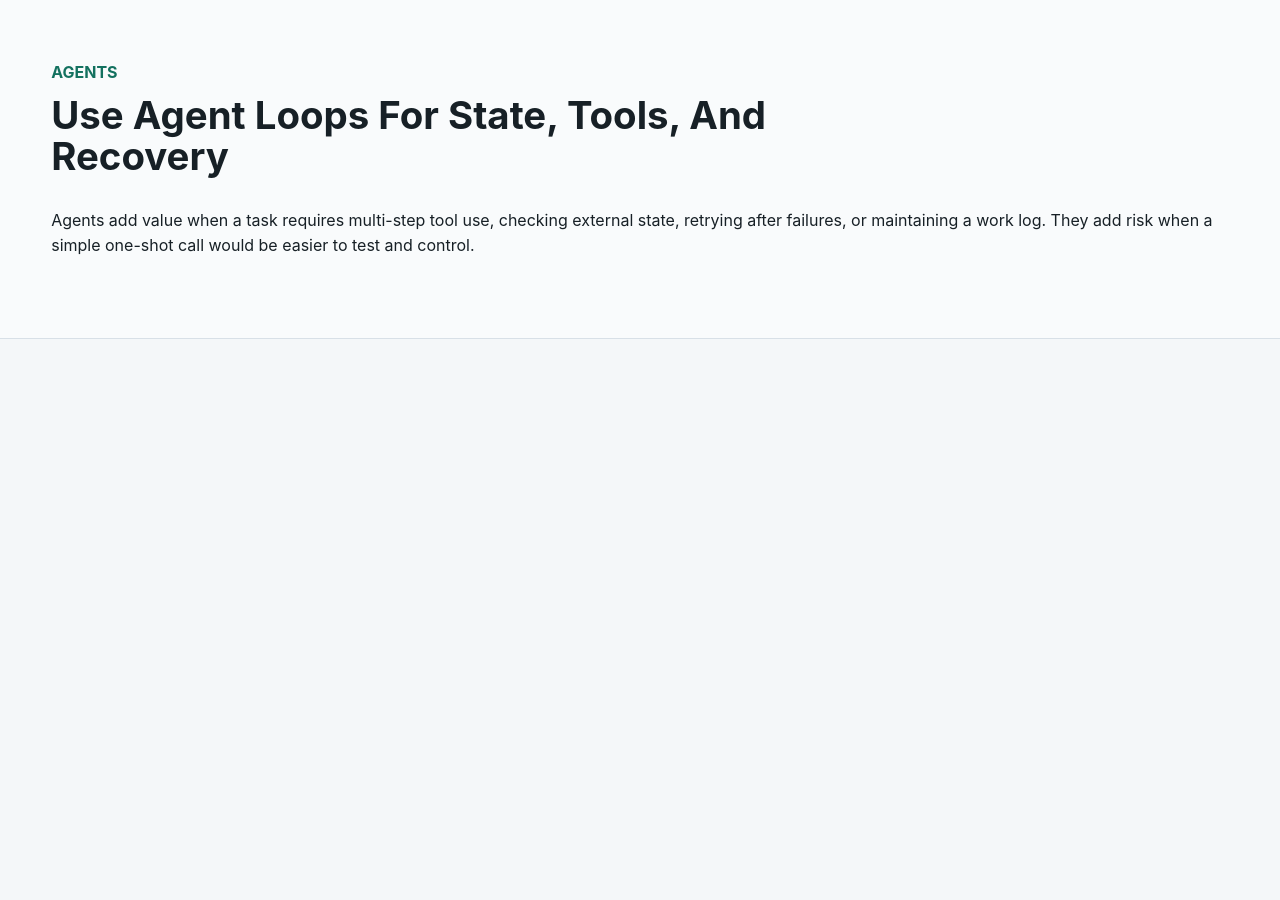
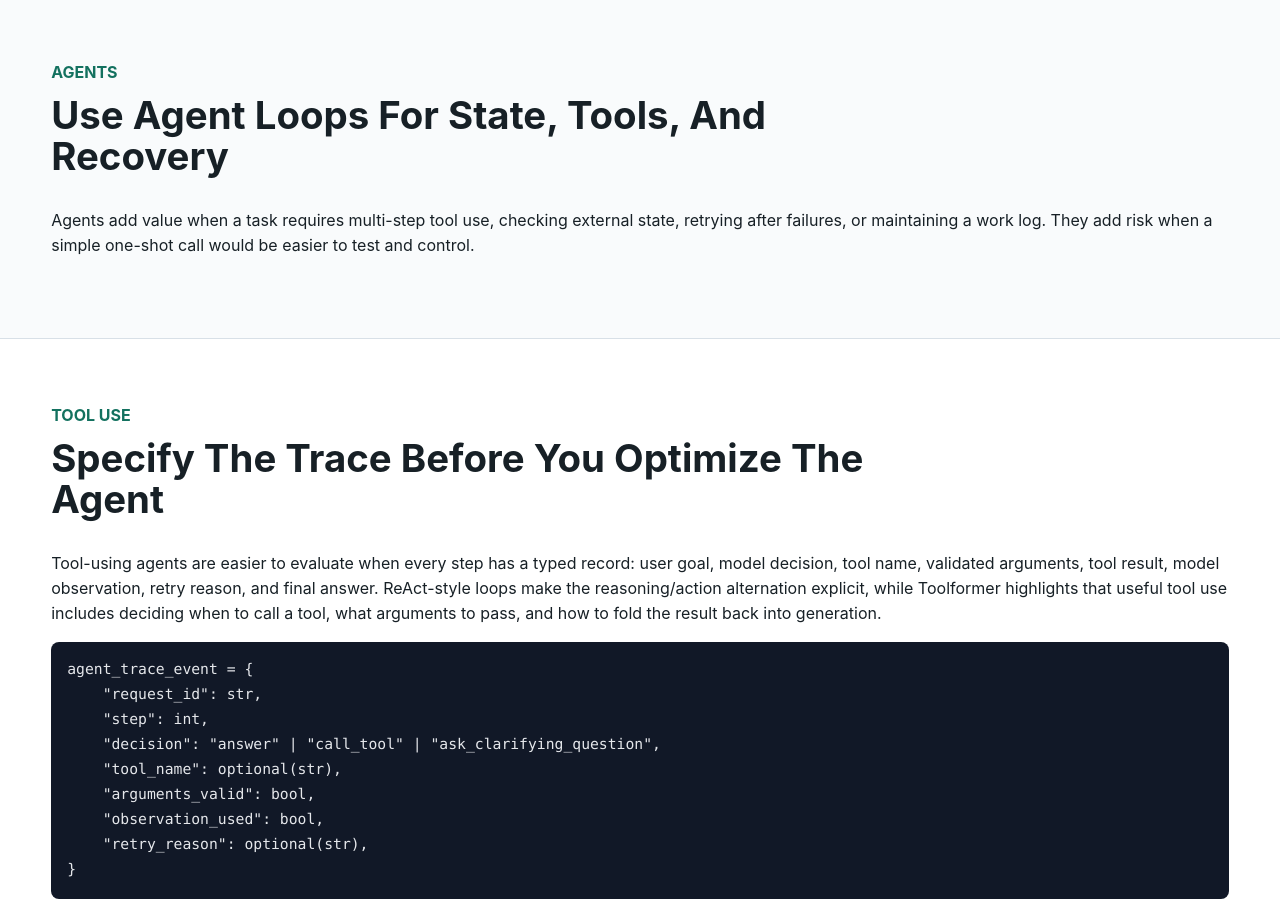
Before and after one commit to kennethli319/kennethli319.github.io, a Jekyll site: the page llm-ml-course/lessons/finetuning-rag-agents.html, which Jekyll copies as it is, in a window 1280 px wide and 900 px high, scrolled down 2066 px. Built offline with Jekyll 4.4.1, drawn with Linux system fonts in a browser that asks for light colours; before the commit the page ends 2405 px from its top, so only the background shows below that; some of the changed text lies outside the part shown.

Commit message:
Sync LLM course agent trace drill

```diff
--- a/llm-ml-course/lessons/finetuning-rag-agents.html
+++ b/llm-ml-course/lessons/finetuning-rag-agents.html
@@ -14,6 +14,7 @@
       <a href="#preference">Preference</a>
       <a href="#rag">RAG</a>
       <a href="#agents">Agents</a>
+      <a href="#tool-traces">Tool Traces</a>
     </nav>
     <p class="eyebrow">Module 09</p>
     <h1>Fine-Tuning, RAG, And Agents</h1>
@@ -93,6 +94,44 @@
         add risk when a simple one-shot call would be easier to test and control.
       </p>
     </section>
+
+    <section id="tool-traces" class="band">
+      <div class="section-head">
+        <p class="eyebrow">Tool Use</p>
+        <h2>Specify The Trace Before You Optimize The Agent</h2>
+      </div>
+      <p>
+        Tool-using agents are easier to evaluate when every step has a typed
+        record: user goal, model decision, tool name, validated arguments, tool
+        result, model observation, retry reason, and final answer. ReAct-style
+        loops make the reasoning/action alternation explicit, while Toolformer
+        highlights that useful tool use includes deciding when to call a tool,
+        what arguments to pass, and how to fold the result back into generation.
+      </p>
+      <pre><code>agent_trace_event = {
+    "request_id": str,
+    "step": int,
+    "decision": "answer" | "call_tool" | "ask_clarifying_question",
+    "tool_name": optional(str),
+    "arguments_valid": bool,
+    "observation_used": bool,
+    "retry_reason": optional(str),
+}</code></pre>
+      <ol class="steps">
+        <li><strong>Unit-test schemas:</strong> reject missing required fields, unknown tools, and unsafe argument shapes before execution.</li>
+        <li><strong>Eval trajectories:</strong> grade not only the final answer, but whether the agent called the right tool at the right time.</li>
+        <li><strong>Log recovery:</strong> capture retries and fallbacks so failures become debuggable traces instead of opaque conversations.</li>
+      </ol>
+      <details class="qa">
+        <summary>Question: Why is final-answer accuracy not enough for agent eval?</summary>
+        <p>A lucky final answer can hide unsafe arguments, unnecessary calls, ignored observations, or brittle retry logic. Trace-level eval catches failures that will surface under different tools, users, or state.</p>
+      </details>
+      <p>
+        Sources:
+        <a href="https://arxiv.org/abs/2210.03629">ReAct</a>,
+        <a href="https://arxiv.org/abs/2302.04761">Toolformer</a>.
+      </p>
+    </section>
   </main>
 </body>
 </html>
```
